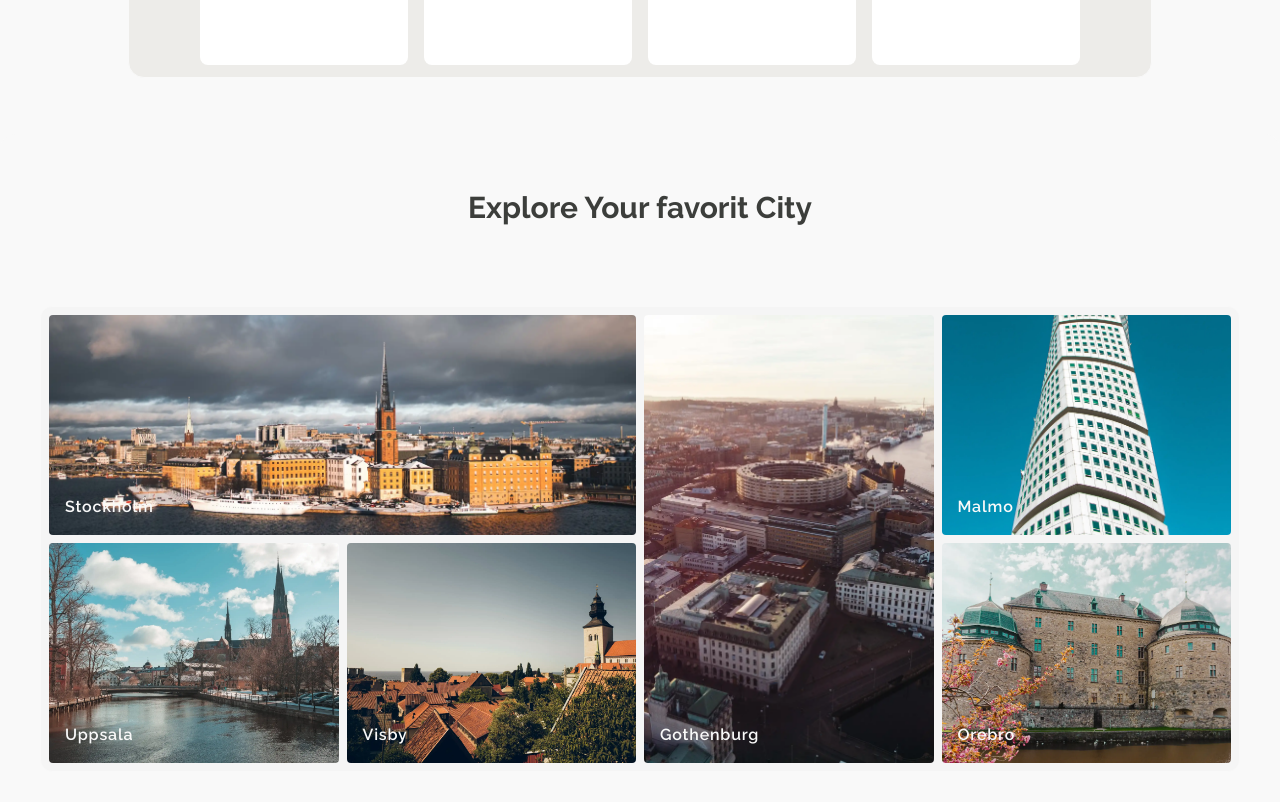
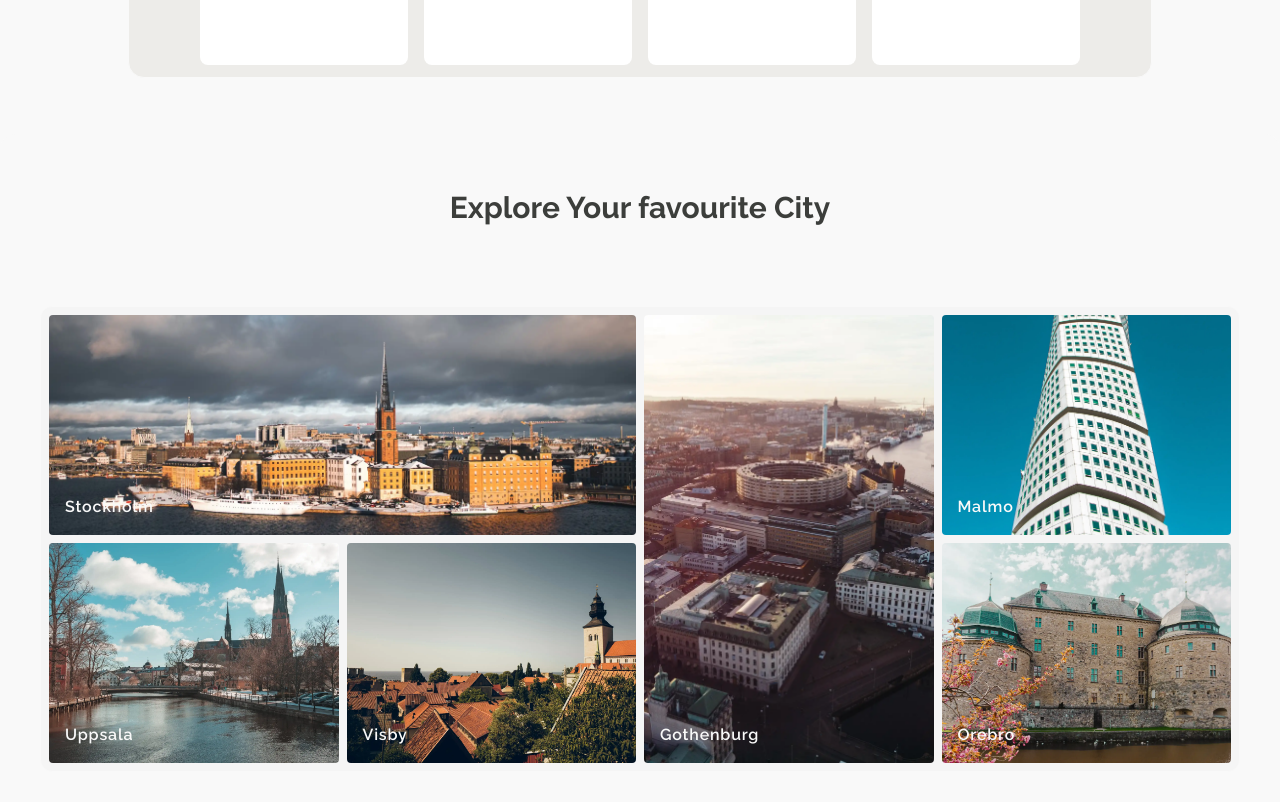
Before and after one commit to MaxAndreasLundin/bolig-web, a Next.js app: page / in a window 1280 px wide. Shown: the part 1060-1862 px from the top of the page. Built offline with nearby package versions, Linux system fonts and the light colour scheme.

Commit message:
Fixed spelling.

```diff
--- a/app/page.tsx
+++ b/app/page.tsx
@@ -94,7 +94,7 @@ export default function Home() {
         {/*Explore your favorit city*/}
         <div className="flex h-full w-full flex-col items-center bg-white_bolig px-10 pb-40 xl:rounded-2xl">
           <h3 className="pt-14 pb-14 text-3xl font-bold text-primary sm:pb-20">
-            Explore Your favorit City
+            Explore Your favourite City
           </h3>
           <div className="grid h-full w-full grid-cols-1 gap-2 rounded-xl border bg-[#F5F5F5] p-2 sm:grid-cols-2 md:grid-cols-3 lg:grid-cols-4">
             <CityCard onCity={selectCity}/>
```
